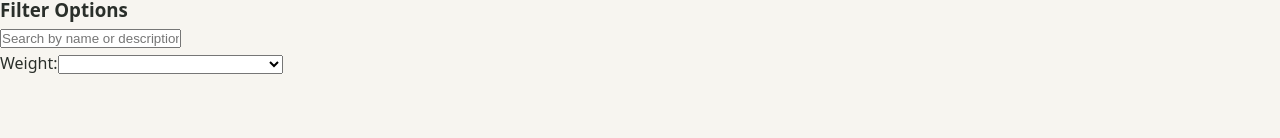
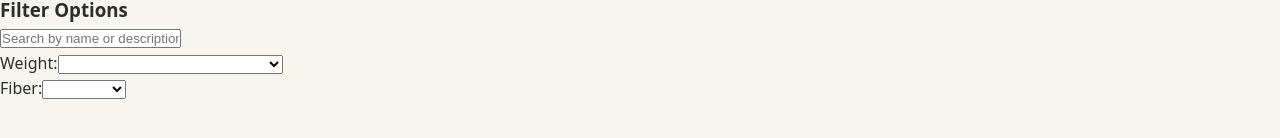
Before and after one commit to MiTOBrien/myyarntracker, a Vue app: page /stash in a window 1280 px wide. Shown: the part 180-318 px from the top of the page. Built offline with nearby package versions, Linux system fonts and the light colour scheme; no server answers.

Commit message:
adds filter for fibers

```diff
--- a/src/views/StashView.vue
+++ b/src/views/StashView.vue
@@ -29,7 +29,25 @@ const filteredYarnStash = computed(() => {
       (selectedWeightFilter.value === 'bulky' && stash.weight === 'bulky') ||
       (selectedWeightFilter.value === 'superbulky' && stash.weight === 'superbulky') ||
       (selectedWeightFilter.value === 'jumbo' && stash.weight === 'jumbo')
-    return matchesSearch && matchesWeight
+
+      const matchesFiber =
+      selectedFiberFilter.value === 'all' ||
+      (selectedFiberFilter.value === 'alpaca' && stash.fiber === 'alpaca') ||
+      (selectedFiberFilter.value === 'angora' && stash.fiber === 'angora') ||
+      (selectedFiberFilter.value === 'cashmere' && stash.fiber === 'cashmere') ||
+      (selectedFiberFilter.value === 'mohair' && stash.fiber === 'mohair') ||
+      (selectedFiberFilter.value === 'silk' && stash.fiber === 'silk') ||
+      (selectedFiberFilter.value === 'wool' && stash.fiber === 'wool') ||
+      (selectedFiberFilter.value === 'bamboo' && stash.fiber === 'bamboo') ||
+      (selectedFiberFilter.value === 'cotton' && stash.fiber === 'cotton') ||
+      (selectedFiberFilter.value === 'linen' && stash.fiber === 'linen') ||
+      (selectedFiberFilter.value === 'rayon' && stash.fiber === 'rayon') ||
+      (selectedFiberFilter.value === 'acrylic' && stash.fiber === 'acrylic') ||
+      (selectedFiberFilter.value === 'nylon' && stash.fiber === 'nylon') ||
+      (selectedFiberFilter.value === 'polyester' && stash.fiber === 'polyester') ||
+      (selectedFiberFilter.value === 'stellina' && stash.fiber === 'stellina')
+
+    return matchesSearch && matchesWeight && matchesFiber
   })
 })
 </script>
@@ -65,6 +83,26 @@ const filteredYarnStash = computed(() => {
           <option value="jumbo">7 - Jumbo</option>
         </select>
       </div>
+
+            <div class="filter-group">
+        <label for="fiber-filter">Fiber:</label>
+        <select v-model="selectedFiberFilter" id="fiber-filter" class="filter-select">
+          <option value="all">All Fibers</option>
+          <option value="alpaca">Alpaca</option>
+          <option value="cashmere">Cashmere</option>
+          <option value="mohair">Mohair</option>
+          <option value="silk">Silk</option>
+          <option value="wool">Wool</option>
+          <option value="bamboo">Bamboo</option>
+          <option value="cotton">Cotton</option>
+          <option value="linen">Linen</option>
+          <option value="rayon">Rayon</option>
+          <option value="acrylic">Acrylic</option>
+          <option value="nylon">Nylon</option>
+          <option value="polyester">Polyester</option>
+          <option value="stellina">Stellina</option>
+        </select>
+      </div>
     </div>
   </div>
 </template>
```
